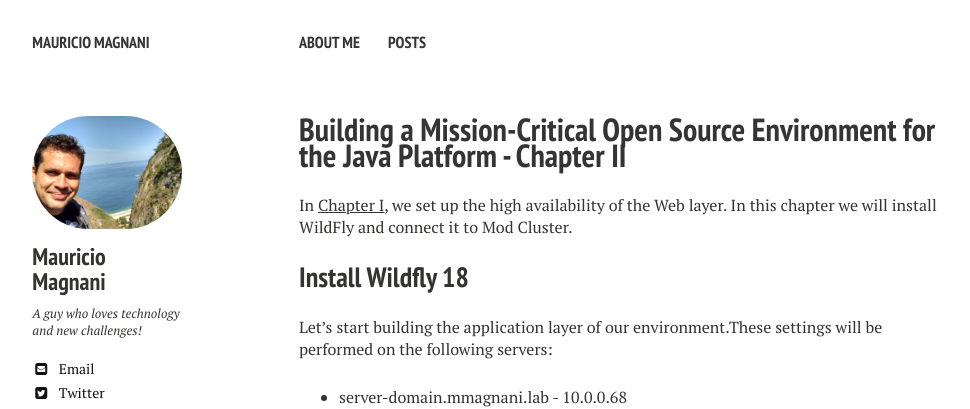
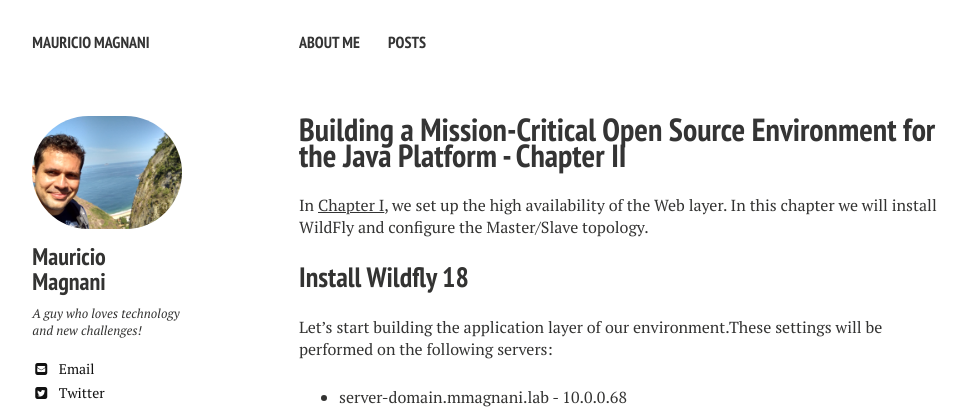
Before and after one commit to msmagnanijr/msmagnanijr.github.io, a Jekyll site: the page built from _posts/2019-12-21-wildfly-ha-2.md, in a window 1280 px wide and 900 px high. Shown: the top 409 px of the window, without its empty margins (21-991 px from the left). Built offline with Jekyll 4.4.1, drawn with Linux system fonts in a browser that asks for light colours; nearby versions of some CDN libraries; comment, search, counter and statistics services are not loaded.

Commit message:
update wildfly post

```diff
--- a/_posts/2019-12-21-wildfly-ha-2.md
+++ b/_posts/2019-12-21-wildfly-ha-2.md
@@ -5,7 +5,7 @@ tags: [jboss, wildfly, ha, redhat, centos, modcluster]
 comments: true
 ---
 
-In [Chapter I](http://mlab.run/2019/12/18/wildfly-ha-1), we set up the high availability of the Web layer. In this chapter we will install WildFly and connect it to Mod Cluster.
+In [Chapter I](http://mlab.run/2019/12/18/wildfly-ha-1), we set up the high availability of the Web layer. In this chapter we will install WildFly and configure the Master/Slave topology.
 
 ##  Install Wildfly 18
 
```
